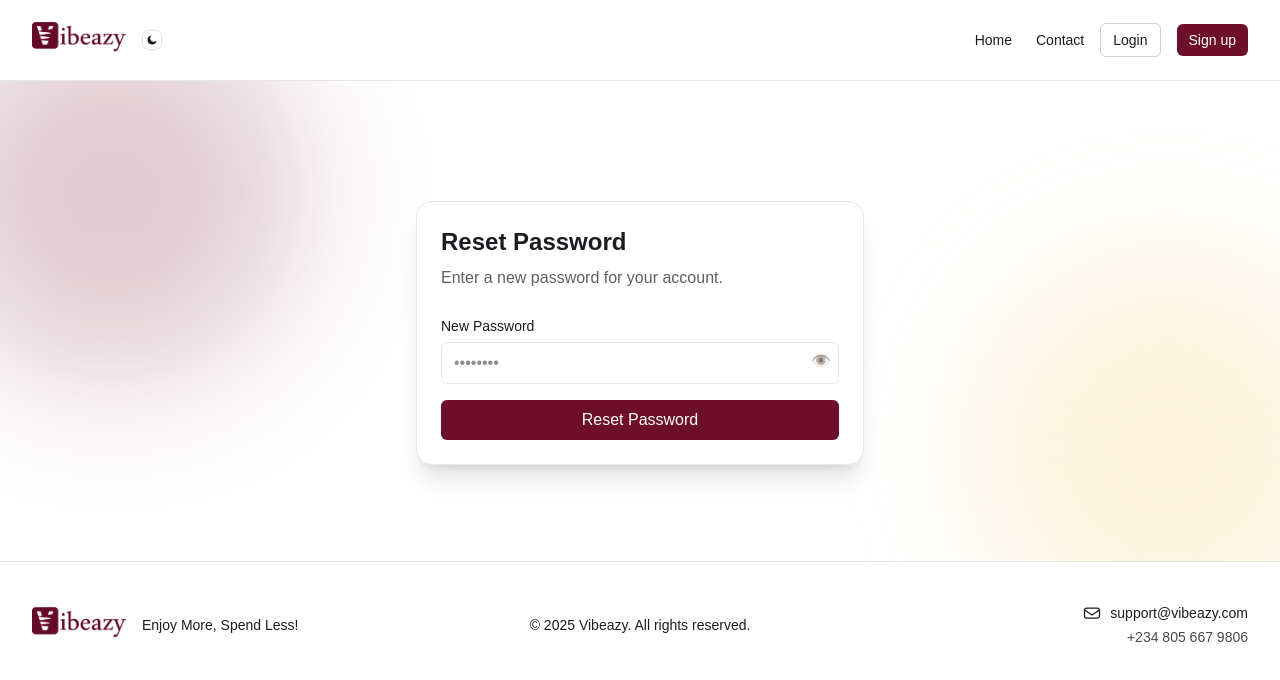
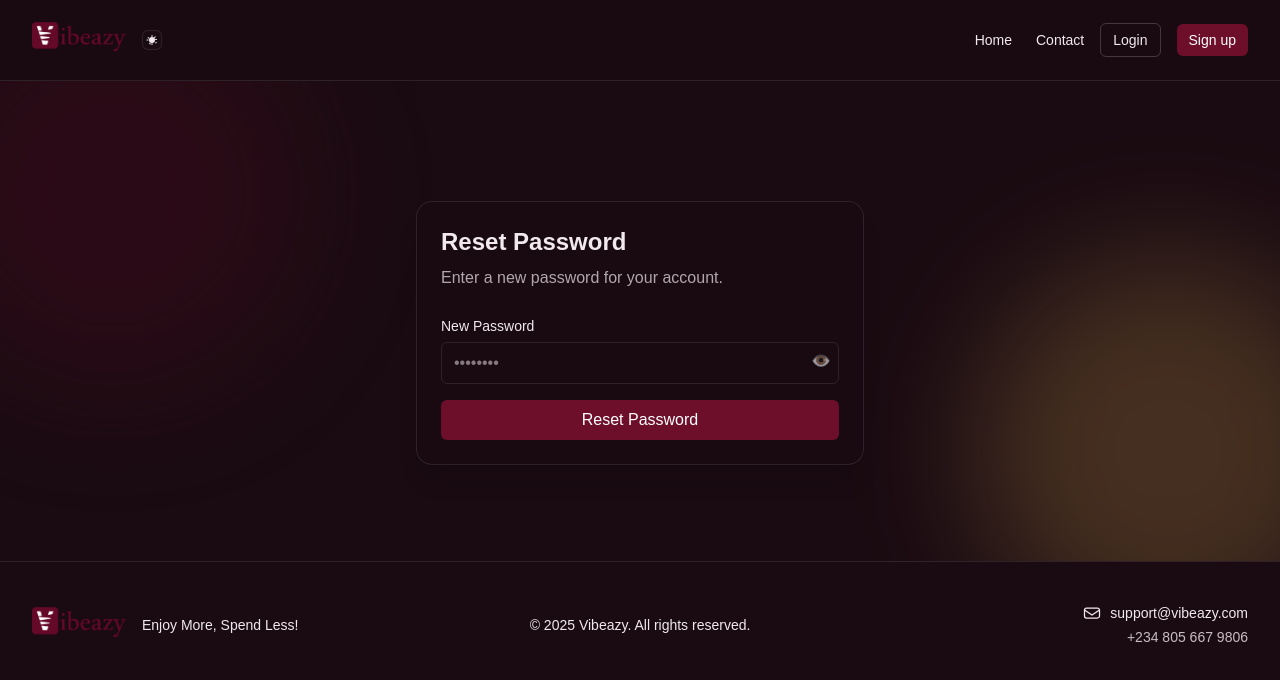
Before and after one commit to afropenthouse/vibeazy_new, a Next.js app in the folder frontend/: page /reset-password in a window 1280 px wide. Shown: the top 680 px of the page. Built offline with nearby package versions, Linux system fonts and the light colour scheme.

Commit message:
update theme

```diff
--- a/frontend/src/components/ThemeToggle.jsx
+++ b/frontend/src/components/ThemeToggle.jsx
@@ -7,7 +7,12 @@ export default function ThemeToggle() {
   const [mounted, setMounted] = useState(false);
 
   // On mount, read localStorage (client-only) and detect preference.
+  // Use requestAnimationFrame so we don't call setState synchronously within the effect body
+  // (avoids cascading renders and satisfies the linter rule).
   useEffect(() => {
+    let rafId;
+    if (typeof window !== "undefined") {
+      rafId = window.requestAnimationFrame(() => {
         setMounted(true);
         try {
           const saved = localStorage.getItem("theme");
@@ -18,6 +23,11 @@ export default function ThemeToggle() {
             setTheme(prefersDark ? "dark" : "light");
           }
         } catch {}
+      });
+    }
+    return () => {
+      if (typeof window !== "undefined" && rafId) window.cancelAnimationFrame(rafId);
+    };
   }, []);
 
   // Reflect theme to DOM and persist.
```
Lines whose indentation alone changed are shown as unchanged.
